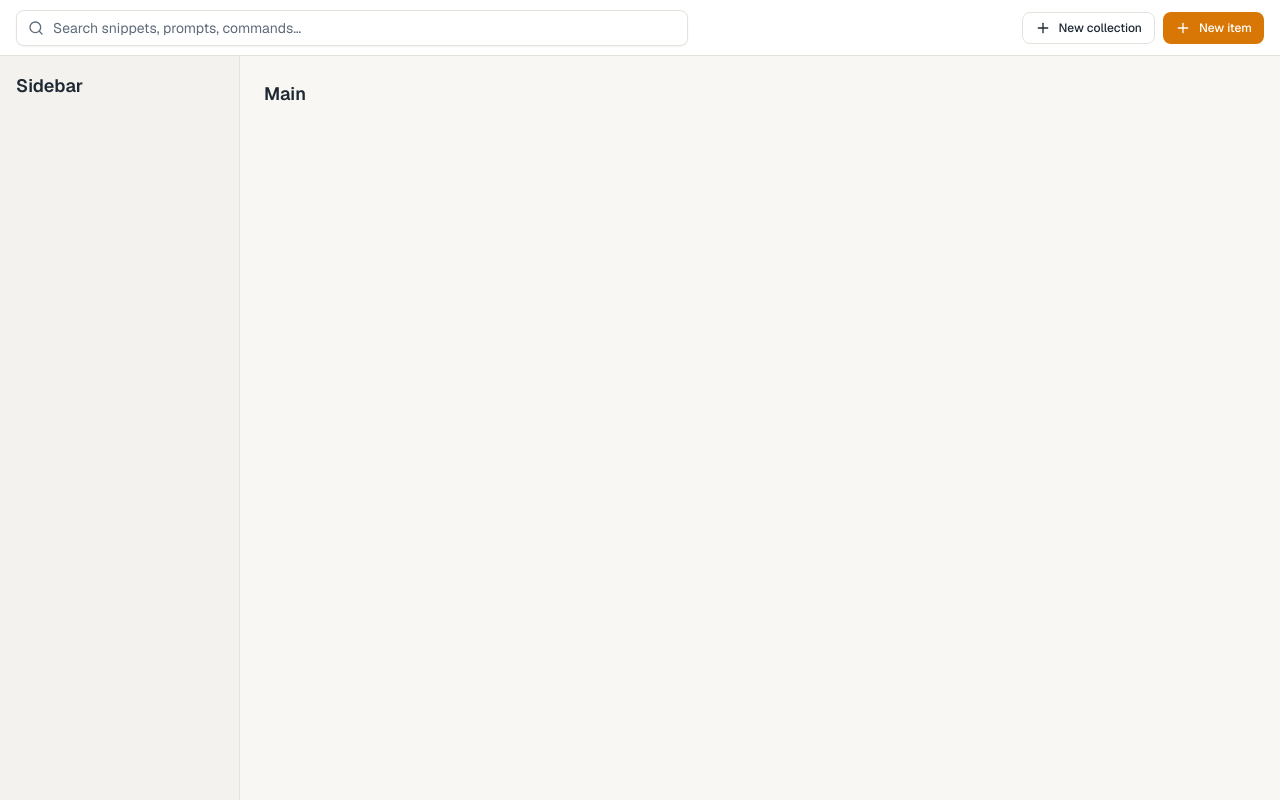
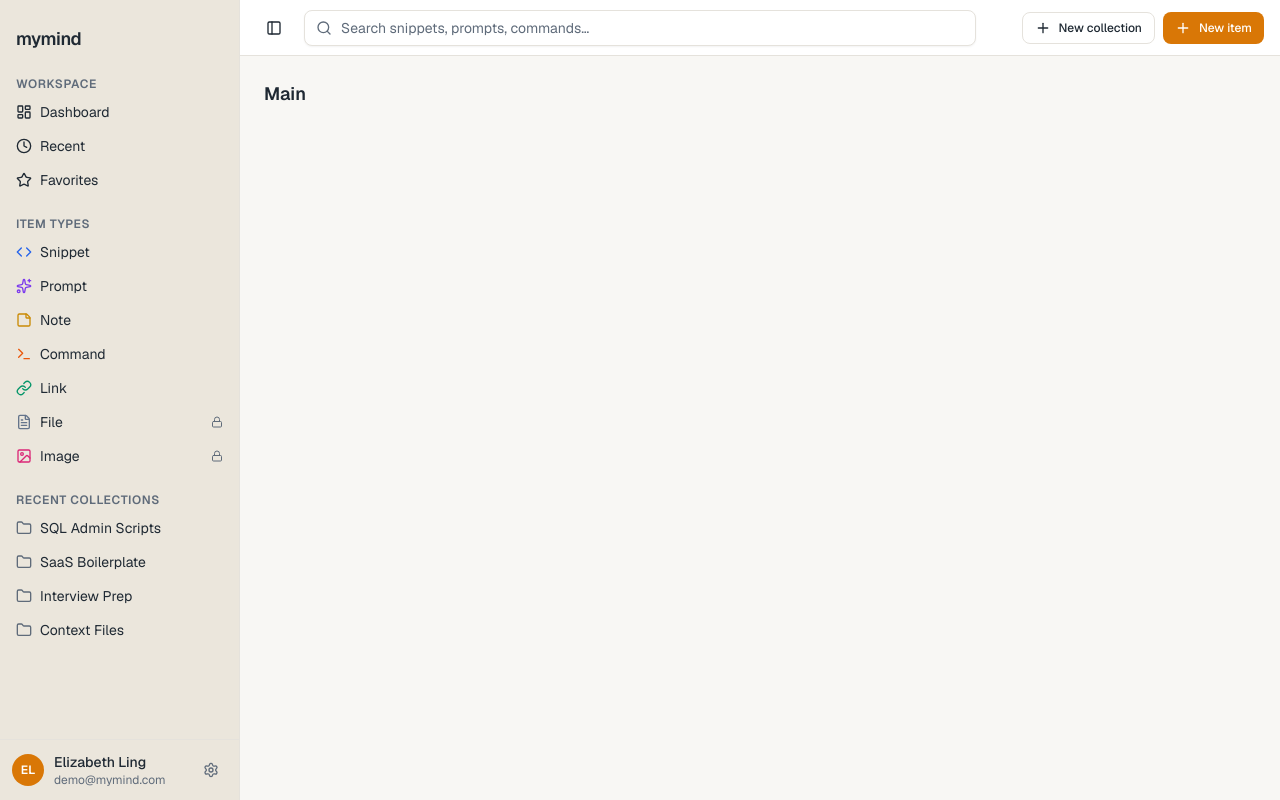
Before and after one commit to elizabeth-ling/mymind, a Next.js app: page /dashboard in a window 1280 px wide. Built offline with nearby package versions, Linux system fonts and the light colour scheme.

Commit message:
feat: add sidebar with nav, collections, and folder sections
- responsive sidebar with toggle function
- item types nav and colour-coded icons
- recent collections sections
- user account area with settings button

```diff
--- a/src/app/dashboard/layout.tsx
+++ b/src/app/dashboard/layout.tsx
@@ -1,19 +1,9 @@
-import { TopBar } from "@/components/dashboard/top-bar";
+import { DashboardShell } from "@/components/dashboard/dashboard-shell";
 
 export default function DashboardLayout({
   children,
 }: {
   children: React.ReactNode;
 }) {
-  return (
-    <div className="flex h-screen flex-col bg-background text-foreground">
-      <TopBar />
-      <div className="flex flex-1 overflow-hidden">
-        <aside className="w-60 shrink-0 border-r border-border bg-surface-muted p-4">
-          <h2 className="text-lg font-semibold text-foreground">Sidebar</h2>
-        </aside>
-        <main className="flex-1 overflow-y-auto p-6">{children}</main>
-      </div>
-    </div>
-  );
+  return <DashboardShell>{children}</DashboardShell>;
 }
--- a/src/app/globals.css
+++ b/src/app/globals.css
@@ -37,7 +37,7 @@
   --background: #f8f7f4;
   --foreground: #1f2933;
   --surface: #ffffff;
-  --surface-muted: #f3f2ef;
+  --surface-muted: #ebe6dc;
 
   --card: #ffffff;
   --card-foreground: #1f2933;
--- /dev/null
+++ b/src/components/dashboard/dashboard-shell.tsx
@@ -0,0 +1,68 @@
+"use client";
+
+import { useEffect, useState } from "react";
+
+import { cn } from "@/lib/utils";
+
+import { Sidebar } from "./sidebar";
+import { TopBar } from "./top-bar";
+
+export function DashboardShell({ children }: { children: React.ReactNode }) {
+  const [mobileOpen, setMobileOpen] = useState(false);
+  const [desktopCollapsed, setDesktopCollapsed] = useState(false);
+
+  const closeMobile = () => setMobileOpen(false);
+
+  useEffect(() => {
+    if (!mobileOpen) return;
+
+    const previousOverflow = document.body.style.overflow;
+    document.body.style.overflow = "hidden";
+
+    const handleKey = (e: KeyboardEvent) => {
+      if (e.key === "Escape") closeMobile();
+    };
+    window.addEventListener("keydown", handleKey);
+
+    return () => {
+      document.body.style.overflow = previousOverflow;
+      window.removeEventListener("keydown", handleKey);
+    };
+  }, [mobileOpen]);
+
+  return (
+    <div className="flex h-screen bg-background text-foreground">
+      <aside
+        className={cn(
+          "hidden shrink-0 overflow-hidden transition-[width] duration-200 ease-in-out md:block",
+          desktopCollapsed ? "w-0" : "w-60"
+        )}
+        aria-hidden={desktopCollapsed}
+      >
+        <div className="h-full w-60">
+          <Sidebar onClose={() => setDesktopCollapsed(true)} />
+        </div>
+      </aside>
+
+      <aside
+        className={cn(
+          "fixed inset-0 z-40 transition-transform duration-200 ease-in-out md:hidden",
+          mobileOpen ? "translate-x-0" : "-translate-x-full"
+        )}
+        role="dialog"
+        aria-modal="true"
+        aria-hidden={!mobileOpen}
+      >
+        <Sidebar onClose={closeMobile} closeOnNavigate />
+      </aside>
+
+      <div className="flex min-w-0 flex-1 flex-col overflow-hidden">
+        <TopBar
+          onToggleMobileSidebar={() => setMobileOpen((v) => !v)}
+          onToggleDesktopSidebar={() => setDesktopCollapsed((v) => !v)}
+        />
+        <main className="flex-1 overflow-y-auto p-6">{children}</main>
+      </div>
+    </div>
+  );
+}
--- /dev/null
+++ b/src/components/dashboard/icon-map.ts
@@ -0,0 +1,20 @@
+import {
+  Code,
+  FileText,
+  Image as ImageIcon,
+  Link as LinkIcon,
+  Sparkles,
+  StickyNote,
+  Terminal,
+  type LucideIcon,
+} from "lucide-react";
+
+export const iconMap: Record<string, LucideIcon> = {
+  Code,
+  Sparkles,
+  StickyNote,
+  Terminal,
+  Link: LinkIcon,
+  FileText,
+  Image: ImageIcon,
+};
--- /dev/null
+++ b/src/components/dashboard/sidebar.tsx
@@ -0,0 +1,195 @@
+"use client";
+
+import Link from "next/link";
+import { Clock, Folder, LayoutDashboard, Lock, PanelLeftClose, Settings, Star, LayoutDashboardIcon } from "lucide-react";
+
+import { Button } from "@/components/ui/button";
+import { collections, currentUser, itemTypes } from "@/lib/mock-data";
+import { cn } from "@/lib/utils";
+
+import { iconMap } from "./icon-map";
+
+interface SidebarProps {
+  onClose: () => void;
+  closeOnNavigate?: boolean;
+}
+
+export function Sidebar({ onClose, closeOnNavigate = false }: SidebarProps) {
+  const favoriteCollections = collections.filter((c) => c.isFavorite);
+  const recentCollections = collections.filter((c) => !c.isFavorite).slice(0, 4);
+
+  const userInitials = currentUser.name
+    .split(" ")
+    .map((part) => part[0])
+    .slice(0, 2)
+    .join("")
+    .toUpperCase();
+
+  const handleNavigate = closeOnNavigate ? onClose : undefined;
+
+  return (
+    <div className="flex h-full w-full flex-col border-r border-border bg-surface-muted">
+      <div className="flex h-14 shrink-0 items-end justify-between px-4 pb-2">
+        <Link
+          href="/dashboard"
+          onClick={handleNavigate}
+          className="text-lg font-semibold leading-none tracking-tight text-foreground"
+        >
+          mymind
+        </Link>
+        <Button
+          variant="ghost"
+          size="icon"
+          aria-label="Close sidebar"
+          className="-mb-1 size-8 md:hidden"
+          onClick={onClose}
+        >
+          <PanelLeftClose />
+        </Button>
+      </div>
+
+      <nav className="flex-1 overflow-y-auto px-2 pb-2">
+        <SectionHeading>Workspace</SectionHeading>
+        <ul className="space-y-0.5">
+          <li>
+            <SidebarLink
+              href="/recent"
+              icon={<LayoutDashboardIcon className="size-4" />}
+              onNavigate={handleNavigate}
+            >
+              Dashboard
+            </SidebarLink>
+          </li>
+          <li>
+            <SidebarLink
+              href="/recent"
+              icon={<Clock className="size-4" />}
+              onNavigate={handleNavigate}
+            >
+              Recent
+            </SidebarLink>
+          </li>
+          <li>
+            <SidebarLink
+              href="/favorites"
+              icon={<Star className="size-4" />}
+              onNavigate={handleNavigate}
+            >
+              Favorites
+            </SidebarLink>
+          </li>
+        </ul>
+
+        <SectionHeading>Item Types</SectionHeading>
+        <ul className="space-y-0.5">
+          {itemTypes.map((type) => {
+            const Icon = iconMap[type.icon];
+            return (
+              <li key={type.id}>
+                <SidebarLink
+                  href={`/items/${type.slug}s`}
+                  onNavigate={handleNavigate}
+                  icon={
+                    Icon ? (
+                      <Icon className="size-4" style={{ color: type.color }} />
+                    ) : null
+                  }
+                  trailing={
+                    type.isProOnly ? (
+                      <Lock className="size-3 text-muted-foreground" />
+                    ) : null
+                  }
+                >
+                  {type.name}
+                </SidebarLink>
+              </li>
+            );
+          })}
+        </ul>
+
+        {recentCollections.length > 0 && (
+          <>
+            <SectionHeading>Recent Collections</SectionHeading>
+            <ul className="space-y-0.5">
+              {recentCollections.map((collection) => (
+                <li key={collection.id}>
+                  <SidebarLink
+                    href={`/collections/${collection.slug}`}
+                    icon={<Folder className="size-4 text-muted-foreground" />}
+                    onNavigate={handleNavigate}
+                  >
+                    {collection.name}
+                  </SidebarLink>
+                </li>
+              ))}
+            </ul>
+          </>
+        )}
+      </nav>
+
+      <div className="shrink-0 border-t border-border px-3 py-3">
+        <div className="flex items-center gap-2.5">
+          <div className="flex size-8 shrink-0 items-center justify-center rounded-full bg-accent text-xs font-semibold text-accent-foreground">
+            {userInitials}
+          </div>
+          <div className="min-w-0 flex-1">
+            <p className="truncate text-sm font-medium text-foreground">
+              {currentUser.name}
+            </p>
+            <p className="truncate text-xs text-muted-foreground">
+              {currentUser.email}
+            </p>
+          </div>
+          <Button
+            variant="ghost"
+            size="icon"
+            aria-label="Settings"
+            className="size-8 shrink-0 text-muted-foreground"
+            asChild
+          >
+            <Link href="/settings">
+              <Settings />
+            </Link>
+          </Button>
+        </div>
+      </div>
+    </div>
+  );
+}
+
+function SectionHeading({ children }: { children: React.ReactNode }) {
+  return (
+    <p className="mt-5 mb-1 px-2 text-xs font-semibold uppercase tracking-wider text-muted-foreground">
+      {children}
+    </p>
+  );
+}
+
+interface SidebarLinkProps {
+  href: string;
+  icon?: React.ReactNode;
+  trailing?: React.ReactNode;
+  children: React.ReactNode;
+  onNavigate?: () => void;
+}
+
+function SidebarLink({ href, icon, trailing, children, onNavigate }: SidebarLinkProps) {
+  return (
+    <Link
+      href={href}
+      onClick={onNavigate}
+      className={cn(
+        "flex items-center gap-2 rounded-md px-2 py-1.5 text-sm text-foreground transition-colors",
+        "hover:bg-surface"
+      )}
+    >
+      {icon ? (
+        <span className="flex size-4 shrink-0 items-center justify-center">
+          {icon}
+        </span>
+      ) : null}
+      <span className="flex-1 truncate">{children}</span>
+      {trailing}
+    </Link>
+  );
+}
--- a/src/components/dashboard/top-bar.tsx
+++ b/src/components/dashboard/top-bar.tsx
@@ -1,12 +1,41 @@
-import { Plus, Search } from "lucide-react";
+"use client";
+
+import { PanelLeft, Plus, Search } from "lucide-react";
 
 import { Button } from "@/components/ui/button";
 import { Input } from "@/components/ui/input";
 
-export function TopBar() {
+interface TopBarProps {
+  onToggleMobileSidebar: () => void;
+  onToggleDesktopSidebar: () => void;
+}
+
+export function TopBar({
+  onToggleMobileSidebar,
+  onToggleDesktopSidebar,
+}: TopBarProps) {
   return (
-    <header className="flex h-14 shrink-0 items-center gap-3 border-b border-border bg-surface px-4">
-      <div className="relative flex-1 max-w-2xl">
+    <header className="flex h-14 shrink-0 items-center gap-3 border-b border-border bg-surface px-3 md:px-4">
+      <Button
+        variant="ghost"
+        size="icon"
+        aria-label="Open sidebar"
+        className="md:hidden"
+        onClick={onToggleMobileSidebar}
+      >
+        <PanelLeft />
+      </Button>
+      <Button
+        variant="ghost"
+        size="icon"
+        aria-label="Toggle sidebar"
+        className="hidden md:inline-flex"
+        onClick={onToggleDesktopSidebar}
+      >
+        <PanelLeft />
+      </Button>
+
+      <div className="relative max-w-2xl flex-1">
         <Search className="pointer-events-none absolute left-3 top-1/2 size-4 -translate-y-1/2 text-muted-foreground" />
         <Input
           type="search"
@@ -16,13 +45,14 @@ export function TopBar() {
       </div>
 
       <div className="ml-auto flex items-center gap-2">
-        <Button variant="outline" size="sm">
+        <Button variant="outline" size="sm" className="hidden sm:inline-flex">
           <Plus />
           New collection
         </Button>
         <Button variant="accent" size="sm">
           <Plus />
-          New item
+          <span className="hidden sm:inline">New item</span>
+          <span className="sm:hidden">New</span>
         </Button>
       </div>
     </header>
```
